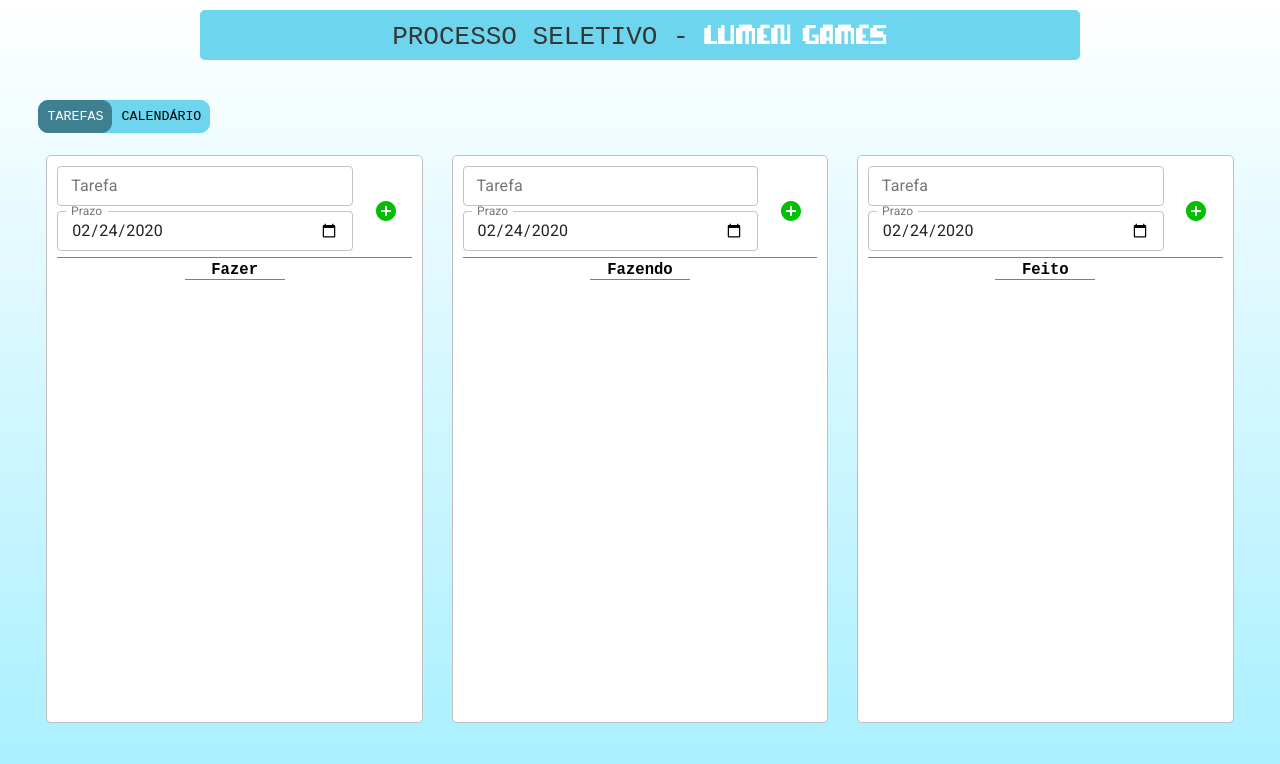
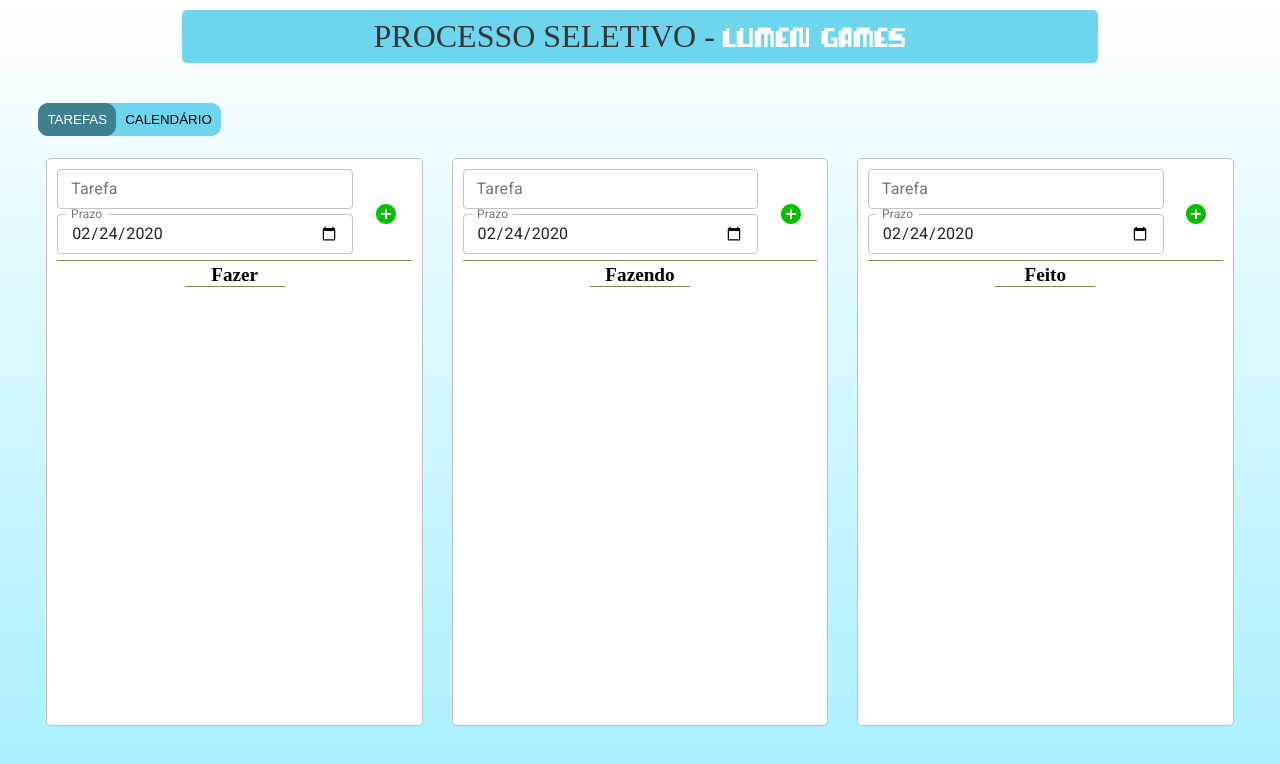
Before and after one commit to MarceloNascc/todo-lumen, a React (Create React App) app: page / in a window 1280 px wide. Shown: the top 764 px of the page. Built offline with nearby package versions, Linux system fonts and the light colour scheme.

Commit message:
docs: finalização do readme

```diff
--- a/package.json
+++ b/package.json
@@ -15,7 +15,6 @@
   "scripts": {
     "start": "react-scripts start",
     "build": "react-scripts build",
-    "test": "react-scripts test",
     "eject": "react-scripts eject"
   },
   "eslintConfig": {
--- a/src/App.css
+++ b/src/App.css
@@ -15,7 +15,6 @@ h1#title {
 
   border-radius: 5px;
 
-  font-family: monospace;
   font-weight: normal;
   color: #363636;
 }
@@ -48,6 +47,5 @@ span.game {
   overflow-y: auto;
   overflow-x: hidden;
 
-  /* background-color: #C4F1FB; */
   border-radius: 16px;
 }
--- a/src/components/Day/index.js
+++ b/src/components/Day/index.js
@@ -1,6 +1,7 @@
 import React, { Component } from 'react';
 import { Button } from '@material-ui/core';
 import { styled } from '@material-ui/core/styles';
+
 import DayTasksModal from '../DayTasksModal';
 
 function existTaskLate(tasks) {
--- a/src/components/TransitionButton/style.css
+++ b/src/components/TransitionButton/style.css
@@ -9,8 +9,6 @@
   padding: 8px 8px;
 
   cursor: pointer;
-
-  font-family: monospace;
 }
 
 .btn:hover {
--- a/src/index.css
+++ b/src/index.css
@@ -1,5 +1,7 @@
+@import url('https://fonts.googleapis.com/css?family=Martel&display=swap');
+
 body {
   margin: 0;
-  font-family: monospace;
+  font-family: 'Martial';
   background: linear-gradient(to bottom, #FFFFFF, #a6efff);
 }
```
Also changed, not shown: src/assets/img/todo.gif (added), 1 other file (tests, documents, lock files or other folders).
